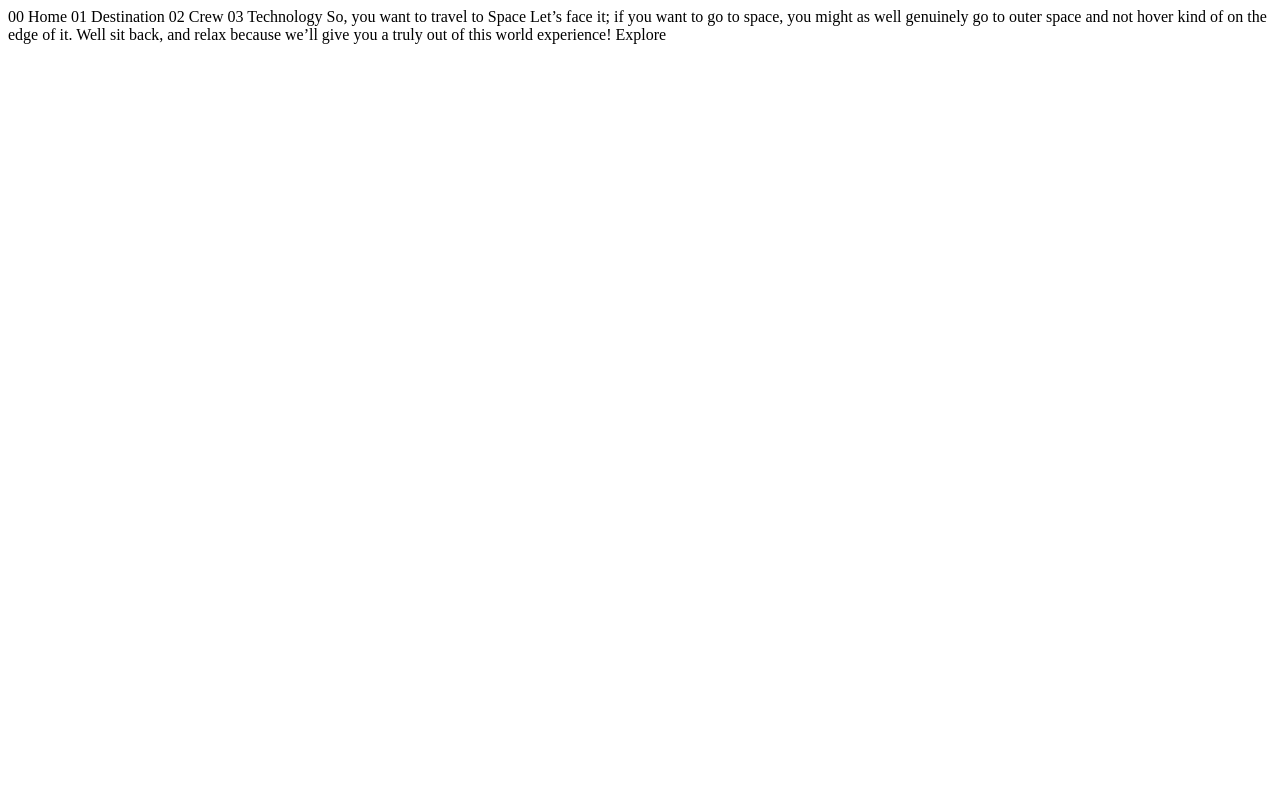
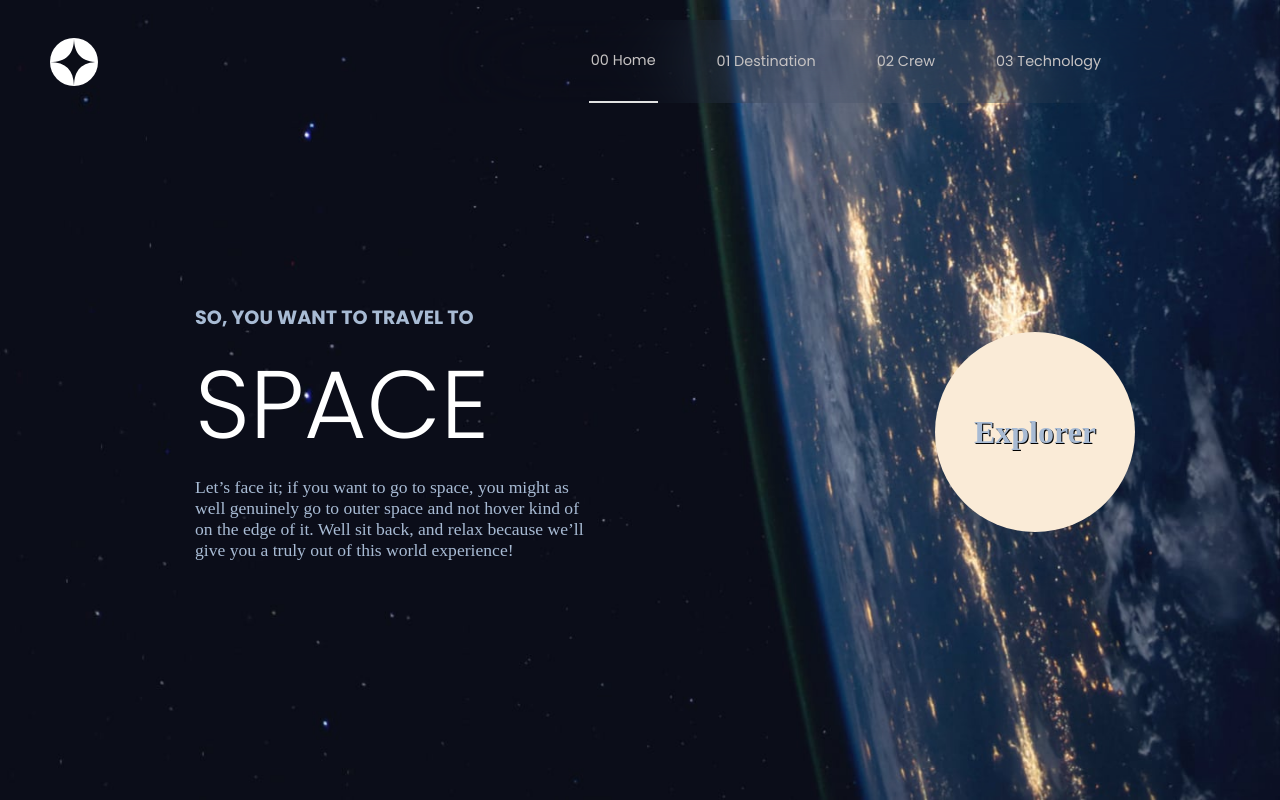
Before and after one commit to LucianoSBFrontEnd/space-lading-page, a plain HTML site: page index.html in a window 1280 px wide. Drawn offline with Linux system fonts and the light colour scheme.

Commit message:
primeira parte

```diff
--- /dev/null
+++ b/assets/style/desktop.css
@@ -0,0 +1,120 @@
+*{
+    margin: 0;
+    padding: 0;
+    box-sizing: border-box;
+}
+
+/* variaves */
+:root {
+    --font-primary: "Poppins", sans-serif;
+    --color-text: #a8bbd4;
+}
+
+body{
+    width: 100%;
+    background-image: url(../img/home/background-home-desktop.jpg);
+    background-repeat: no-repeat;
+    background-size: cover;
+    padding: 20px 0;
+
+}
+
+
+.cabecalho {
+    display: flex;
+    align-items: center;
+    justify-content: space-between;
+    margin-left: 50px;
+    margin: 0 auto;
+}
+
+.img-logo {
+    margin: 0 auto;
+    display: flex;
+    position: relative;
+    margin-left: 50px;
+}
+
+
+
+
+.navegation .navegation-menu {
+    display: flex;
+    align-items: center;
+    gap: 30px;
+
+
+    list-style: none;
+    background-color: transparent;
+    backdrop-filter: blur(50px);
+    padding-inline: 150px;
+}
+
+.navegation .navegation-menu a{
+    text-decoration: none;
+    color: #c6c3c3;
+    margin-right: 27px;
+    font-size: 0.9rem;
+
+    display: block;
+    font-family: var(--font-primary);
+    padding: 30px 2px;
+}
+
+#border{
+    border-bottom: 2px solid #e2e2e2;
+}
+
+/* conteúdo */
+
+.container .content{
+    color: white;
+    max-width: 600px;
+    margin: 200px 50px;
+
+}
+
+.container .content h1{
+    font-size: 6rem;
+    text-transform: uppercase;
+    font-family: var(--font-primary);
+    font-weight: 300;
+}
+
+.container .content h3{
+    font-size: 1.2rem;
+    font-family: var(--font-primary);
+    color: var(--color-text);
+    text-transform: uppercase;
+}
+
+.container .content p{
+    color: var(--color-text);
+    font-size: 1.1rem;
+    width: 400px;
+}
+
+
+.container{
+    display: flex;
+    align-items: center;
+    justify-content: space-around;
+}
+
+.logo-explorer{
+    background-color: antiquewhite;
+    width: 200px;
+    height: 200px;
+    border-radius: 50%;
+    position: relative;
+}
+
+.logo-explorer h2{
+    position: absolute;
+    top: 50%;
+    left: 50%;
+    transform: translate(-50%, -50%);
+    color: var(--color-text);
+    text-shadow: 1px 1px black;
+    font-size: 2rem;
+}
--- a/index.html
+++ b/index.html
@@ -1,27 +1,52 @@
 <!DOCTYPE html>
-<html lang="en">
+<html lang="pt-br">
 <head>
-  <meta charset="UTF-8">
-  <meta name="viewport" content="width=device-width, initial-scale=1.0">
+    <meta charset="UTF-8">
+    <meta name="viewport" content="width=device-width, initial-scale=1.0">
 
-  <link rel="icon" type="image/png" sizes="32x32" href="./assets/favicon-32x32.png">
+    <!-- links css -->
+    <link rel="preconnect" href="https://fonts.googleapis.com">
+    <link rel="preconnect" href="https://fonts.gstatic.com" crossorigin>
+    <link href="https://fonts.googleapis.com/css2?family=Poppins:ital,wght@0,100;0,200;0,300;0,400;0,500;0,600;0,700;0,800;0,900;1,100;1,200;1,300;1,400;1,500;1,600;1,700;1,800;1,900&display=swap" rel="stylesheet">
 
-  <title>Space tourism website</title>
+    <link rel="stylesheet" href="./assets/style/desktop.css">
+    <link rel="shortcut icon" href="assets/img/favicon-32x32.png" type="image/x-icon">
+
+
+    <title>Space Lading Page</title>
 </head>
 <body>
 
-  00 Home
-  01 Destination
-  02 Crew
-  03 Technology
+    <header class="cabecalho">
+        <div class="img-logo">
+            <img src="assets/img/shared/logo.svg" alt="logo" class="img-desktop">
+        </div>
 
-  So, you want to travel to
-  Space
-  Let’s face it; if you want to go to space, you might as well genuinely go to
-  outer space and not hover kind of on the edge of it. Well sit back, and relax
-  because we’ll give you a truly out of this world experience!
+        <nav class="navegation">
+            <ul class="navegation-menu">
+                <li><a href="#" id="border">00 Home</a></li>
+                <li><a href="#">01 Destination</a></li>
+                <li><a href="#">02 Crew</a></li>
+                <li><a href="#">03 Technology</a></li>
+            </ul>
+        </nav>
+    </header>
 
-  Explore
+    <main class="container">
+        <section class="content">
+            <h3>So, you want to travel to</h3>
+            <h1>Space</h1>
+            <p>Let’s face it; if you want to go to space, you might as  well genuinely go to
+                outer space and not hover kind of on the edge of it. Well sit back, and relax
+                because we’ll give you a truly out of this world experience!
+            </p>
+        </section>
 
+        <section class="logo-explorer">
+            <h2>Explorer</h2>
+        </section>
+
+
+    </main>
 </body>
 </html>
```
Also changed, not shown: sindex.html (added, +16 -0 lines).
